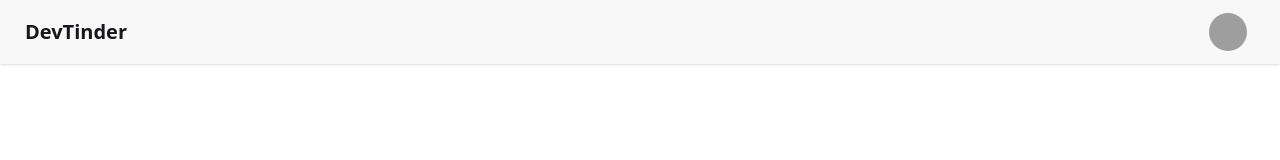
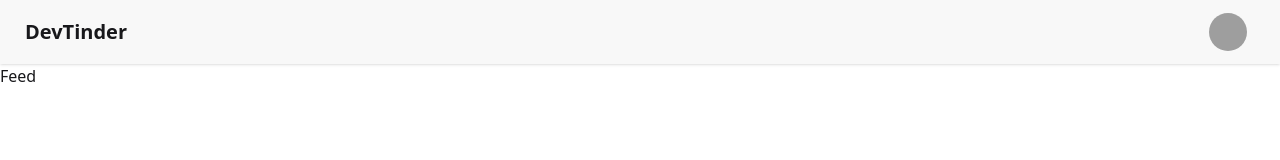
Before and after one commit to Hariharan819/devtinder_frontend, a React (Vite) app: page / in a window 1280 px wide. Shown: the top 160 px of the page. Built offline with nearby package versions, Linux system fonts and the light colour scheme; grey boxes are pictures that could not be loaded.

Commit message:
feed page

```diff
--- a/src/App.jsx
+++ b/src/App.jsx
@@ -14,8 +14,9 @@
     <BrowserRouter basename="/">
     <Routes>
     <Route path="/" element={<Body/>}>
+    <Route path="/"element={<Feed/>} />
     <Route path="/login"element={<Login/>} />
-    <Route path="/Feed"element={<Feed/>} />
+
     </Route>
     </Routes>
     </BrowserRouter>
--- a/src/components/Login.jsx
+++ b/src/components/Login.jsx
@@ -3,12 +3,14 @@
 import axios from "axios";
 import { useDispatch } from "react-redux";
 import { adduser } from "../Utils/userslice";
+import { useNavigate } from "react-router-dom";
 
 const Login = () => {
   const [showPassword, setShowPassword] = useState(false);
   const [emailId, setEmailId] = useState("");
   const [password, setPassword] = useState("");
   const dispatch=useDispatch();
+  const navigate = useNavigate();
   const togglePasswordVisibility = () => {
     setShowPassword(!showPassword);
   };
@@ -22,6 +24,7 @@
 
   );
     dispatch(adduser(res.data));
+    return navigate("/");
     } catch (err) {
       console.error("Login failed:", err);
     }
```
